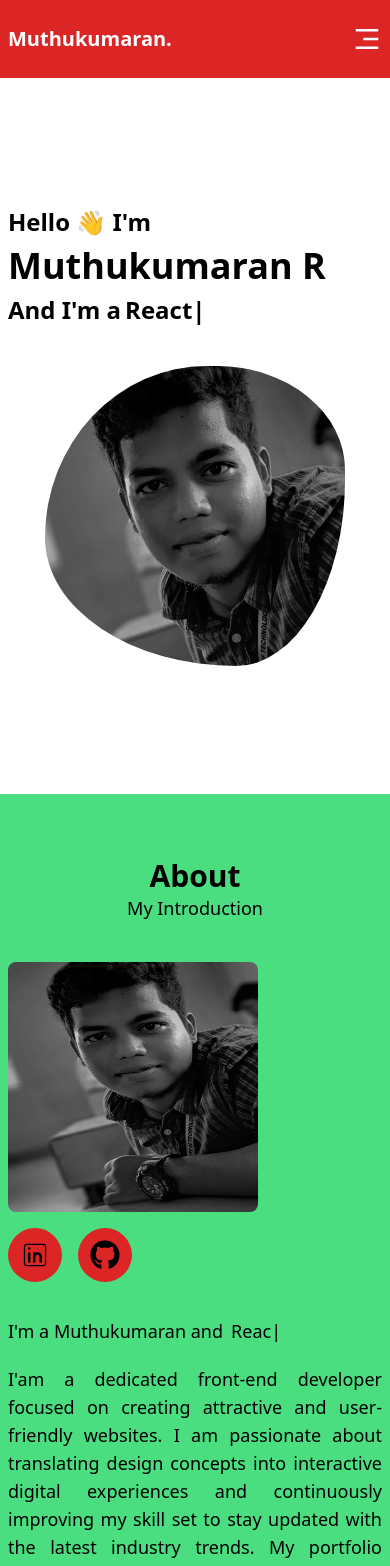
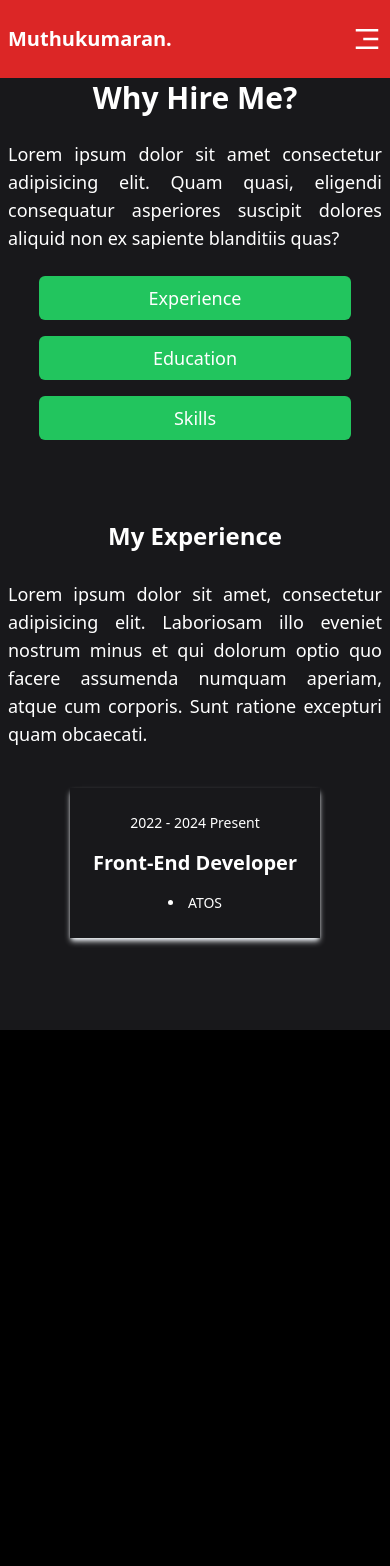
Before and after one commit to muthu050700/Muthukumaran-R-Protfolio, a React (Vite) app: page /resume in a window 390 px wide. Shown: the top 1566 px of the page. After the commit the page ends 1030 px from the top, so only its background shows below. Built offline with nearby package versions, Linux system fonts and the light colour scheme.

Commit message:
checking

```diff
--- a/src/Components/About.jsx
+++ b/src/Components/About.jsx
@@ -78,7 +78,7 @@ const About = () => {
     //   </div>
     // </div>
     <>
-      <div className=" py-16 md:py-20 bg-green-400 container mx-auto flex flex-col justify-center">
+      <div className=" py-20 md:py-20 bg-green-400 container mx-auto flex flex-col justify-center">
         <div className="flex flex-col items-center mb-10">
           <h1 className="font-bold text-3xl md:text-4xl lg:text-5xl">About</h1>
           <p className="font-medium text-lg md:text-xl lg:text-2xl md:pt-2 lg:pt-3">
--- a/src/Components/Body.jsx
+++ b/src/Components/Body.jsx
@@ -2,12 +2,15 @@ import { Outlet } from "react-router-dom";
 import Header from "./Header";
 import Home from "./Home";
 import About from "./About";
+import Resume from "./Resume";
 const Body = () => {
   return (
     <>
       <Header />
-      <Home />
+      {/* <Home />
       <About />
+      <Resume /> */}
+      <Outlet />
     </>
   );
 };
--- a/src/Components/Home.jsx
+++ b/src/Components/Home.jsx
@@ -3,7 +3,7 @@ import { Fade } from "react-awesome-reveal";
 const Home = () => {
   return (
     <>
-      <div className=" bg-white text-black py-32 md:py-24  lg:py-44 xl:py-48 mt-[78px] container mx-auto flex flex-col justify-center gap-10 lg:flex-row md:items-center ">
+      <div className=" bg-white md:h-[100vh] text-black py-32 md:py-24  lg:py-44 xl:py-48 container mx-auto flex flex-col justify-center gap-10 lg:flex-row md:items-center ">
         {/* Left side content */}
         <div className="flex flex-col ml-2 gap-2 lg:flex-1 lg:gap-5  lg:pl-20">
           <p className="font-bold text-2xl md:text-3xl lg:text-4xl">
--- a/src/Components/Resume.jsx
+++ b/src/Components/Resume.jsx
@@ -1,9 +1,143 @@
-import React from "react";
+import { useState } from "react";
 
 const Resume = () => {
+  const [experience, setExperience] = useState(true);
+  const [education, setEducation] = useState(false);
+  const [skills, setSkills] = useState(false);
+
+  const handleExperience = () => {
+    if (!experience) {
+      setExperience(!experience);
+    }
+    setEducation(false);
+    setSkills(false);
+  };
+  const handleEducation = () => {
+    if (!education) {
+      setEducation(!education);
+    }
+    setExperience(false);
+    setSkills(false);
+  };
+  const handleSkills = () => {
+    if (!skills) {
+      setSkills(!skills);
+    }
+    setExperience(false);
+    setEducation(false);
+  };
   return (
-    <div>
-      <h1>Resume</h1>
+    <div className=" bg-zinc-900 text-white flex flex-col md:flex-row gap-10 lg:gap-20 md:px-10 container mx-auto py-20 lg:px-20">
+      <div className="flex flex-col pb-10 ">
+        <div className="flex flex-col justify-center items-center md:items-start gap-6">
+          <h1 className="text-3xl font-bold ">Why Hire Me?</h1>
+          <p className="text-justify text-lg leading-7 px-2 md:px-0">
+            Lorem ipsum dolor sit amet consectetur adipisicing elit. Quam quasi,
+            eligendi consequatur asperiores suscipit dolores aliquid non ex
+            sapiente blanditiis quas?
+          </p>
+          <div className="flex flex-col gap-4">
+            <button
+              className="w-full bg-green-500 py-2 px-[110px] rounded-md font-medium text-lg"
+              onClick={handleExperience}
+            >
+              Experience
+            </button>
+            <button
+              className="w-full bg-green-500 py-2 px-[112px] rounded-md font-medium text-lg"
+              onClick={handleEducation}
+            >
+              Education
+            </button>
+            <button
+              className="w-full bg-green-500 py-2 px-[112px] rounded-md font-medium text-lg"
+              onClick={handleSkills}
+            >
+              Skills
+            </button>
+          </div>
+        </div>
+      </div>
+      <div>
+        {experience && (
+          <div className="flex flex-col justify-center items-center md:items-start gap-7 ">
+            <h1 className="text-2xl font-bold ">My Experience</h1>
+            <p className="text-justify text-lg leading-7 px-2 md:px-0">
+              Lorem ipsum dolor sit amet, consectetur adipisicing elit.
+              Laboriosam illo eveniet nostrum minus et qui dolorum optio quo
+              facere assumenda numquam aperiam, atque cum corporis. Sunt ratione
+              excepturi quam obcaecati.
+            </p>
+            <div className="flex justify-center">
+              <div className="flex flex-col justify-center items-center shadow-md shadow-slate-100 py-4 my-3 w-[250px] h-[150px] gap-4 hover:scale-105 duration-300">
+                <p className="font-medium text-sm">2022 - 2024 Present</p>
+                <p className="font-bold text-xl">Front-End Developer</p>
+                <li className="font-medium text-sm">ATOS</li>
+              </div>
+            </div>
+          </div>
+        )}
+        {education && (
+          <div className="flex flex-col justify-center items-center md:items-start gap-7 ">
+            <h1 className="text-2xl font-bold ">Education</h1>
+            <p className="text-justify text-lg leading-7 px-2 md:px-0">
+              Lorem ipsum dolor sit amet, consectetur adipisicing elit.
+              Laboriosam illo eveniet nostrum minus et qui dolorum optio quo
+              facere assumenda numquam aperiam, atque cum corporis. Sunt ratione
+              excepturi quam obcaecati.
+            </p>
+            <div className="flex flex-col gap-4 justify-center">
+              <div className="flex flex-col justify-center items-center shadow-md shadow-slate-100 py-4 px-3 my-3 w-[300px] h-[170px] gap-4 hover:scale-105 duration-300">
+                <p className="font-medium text-sm">2023 - 2024 (6 Months)</p>
+                <p className="font-bold text-xl text-center">
+                  Front-End Developer
+                </p>
+                <p className="font-medium text-sm text-center">GUVI</p>
+              </div>
+              <div className="flex flex-col justify-center items-center shadow-md shadow-slate-100 py-4 px-3 my-3 w-[300px] h-[170px] gap-4 hover:scale-105 duration-300">
+                <p className="font-medium text-sm">2018 - 2022</p>
+                <p className="font-bold text-xl text-center">
+                  Computer Science Engineering
+                </p>
+                <p className="font-medium text-sm text-center">
+                  Rajalakshmi Institute Of Technology.
+                </p>
+              </div>
+              <div className="flex flex-col justify-center items-center shadow-md shadow-slate-100 py-4 px-3 my-3 w-[300px] h-[170px] gap-4 hover:scale-105 duration-300">
+                <p className="font-medium text-sm">2017 - 2018</p>
+                <p className="font-bold text-xl text-center">
+                  Computer Science
+                </p>
+                <p className="font-medium text-sm text-center">
+                  Calavala Cunnan Chetty's Hindu Matric HR.SEC.SCHOOL
+                </p>
+              </div>
+            </div>
+          </div>
+        )}
+        {skills && (
+          <div>
+            <div className="flex flex-col justify-center items-center md:items-start gap-7 ">
+              <h1 className="text-2xl font-bold ">Skills</h1>
+              <p className="text-justify text-lg leading-7 px-2 md:px-0">
+                Lorem ipsum dolor sit amet, consectetur adipisicing elit.
+                Laboriosam illo eveniet nostrum minus et qui dolorum optio quo
+                facere assumenda numquam aperiam, atque cum corporis. Sunt
+                ratione excepturi quam obcaecati.
+              </p>
+              <div className="flex flex-col gap-4 justify-center">
+                <div className="flex flex-col justify-center items-center shadow-md shadow-slate-100 py-4 px-3 my-3 w-[300px] h-[170px] gap-4 hover:scale-105 duration-300">
+                  <p className="font-medium text-sm">2023 - 2024 (6 Months)</p>
+                  <p className="font-bold text-xl text-center">
+                    Front-End Developer
+                  </p>
+                  <p className="font-medium text-sm text-center">GUVI</p>
+                </div>
+              </div>
+            </div>
+          </div>
+        )}
+      </div>
     </div>
   );
 };
--- a/src/index.css
+++ b/src/index.css
@@ -7,19 +7,23 @@ body {
 }
 .blob {
   background-image: url(/assets/profile-img.jpeg);
-  animation: animate 5s ease-in-out infinite;
-  transform: all 1s ease-in-out;
+  box-shadow: inset 0 0 0 9px rgb(255 255 255 /30%);
+  order: 1;
+  animation: animate 8s ease-in-out infinite 1s;
+  /* transform: all 1s ease-in-out; */
   width: 300px;
   height: 300px;
   background-size: cover;
   background-position: center center center;
 }
 @keyframes animate {
-  0%,
-  100% {
+  0% {
     border-radius: 60% 40% 30% 70% / 60% 30% 70% 40%;
   }
   50% {
     border-radius: 30% 60% 70% 40% / 50% 60% 30% 60%;
   }
+  100% {
+    border-radius: 60% 40% 30% 70% / 60% 30% 70% 40%;
+  }
 }
```
